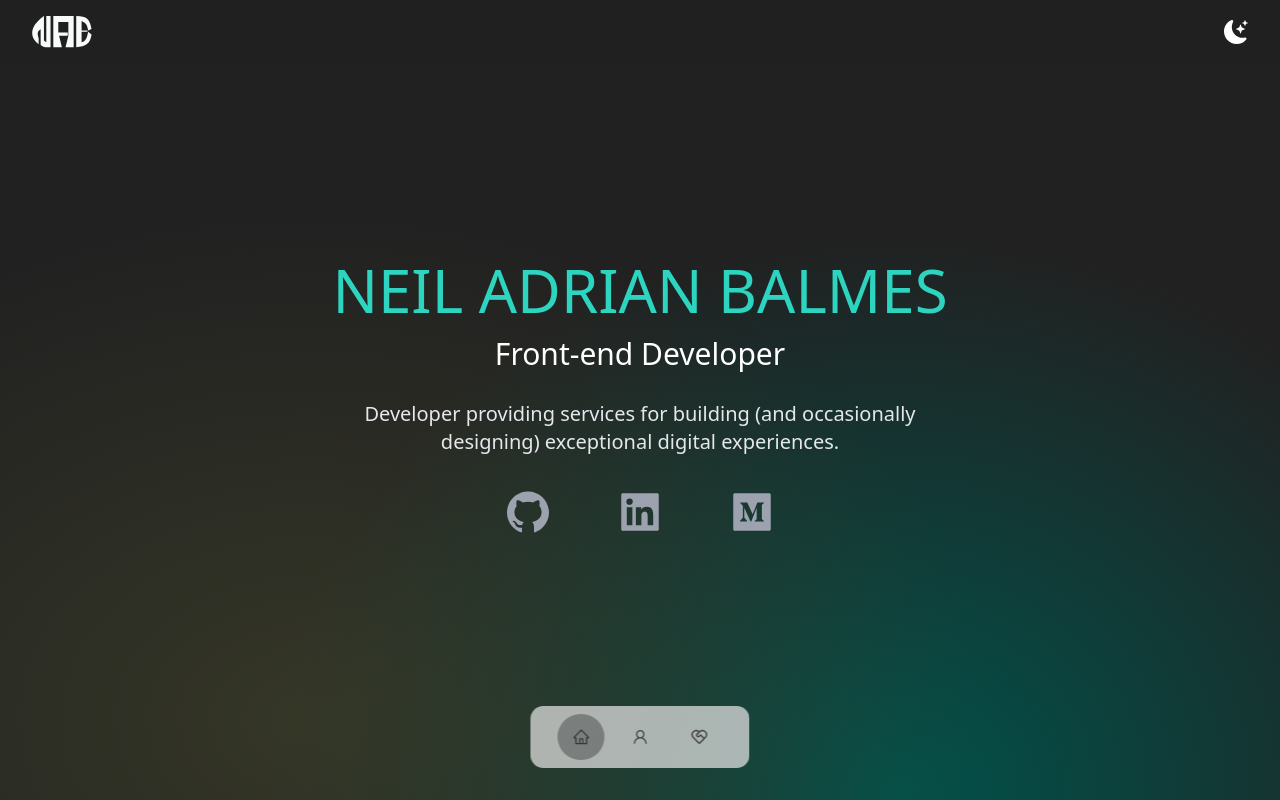
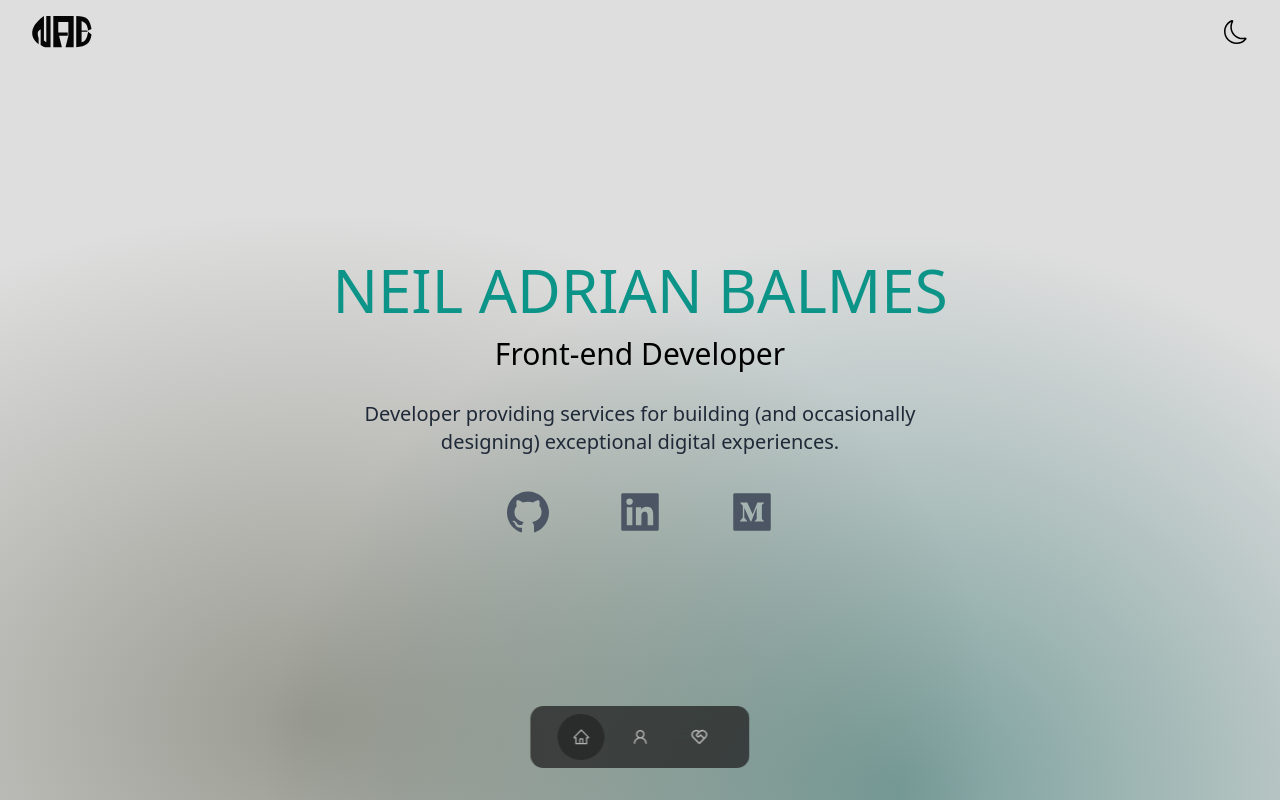
Before and after one commit to nabalmes/react-2023, a React (Create React App) app: page / in a window 1280 px wide. Built offline with nearby package versions, Linux system fonts and the light colour scheme.

Commit message:
mod logos

```diff
--- a/src/App.js
+++ b/src/App.js
@@ -1,5 +1,5 @@
 import { useState } from "react";
-import { BsFillMoonStarsFill } from "react-icons/bs";
+import { BsMoon, BsSun } from "react-icons/bs";
 import Logo from './assets/NAB-logo-dark.svg'
 import Nav from './nav/Nav'
 import { BrowserRouter as Router, Routes, Route, Link } from "react-router-dom";
@@ -10,18 +10,19 @@ import Work from './Work'
 
 
 function App() {
-  const [darkMode, setDarkMode] = useState(true);
+  const [darkMode, setDarkMode] = useState(false);
   return (
     <Router>
       <div className={darkMode ? "dark" : ""}  >
         <main className="bg-light bg-light-image dark:bg-dark  dark:bg-dark-image">
           <header className="bg-nav-dark dark:bg-nav-light backdrop-blur fixed inset-0 h-16 w-full px-8 flex items-center justify-between dark:text-white z-10">
-            <Link to='/' className="cursor-pointer">
+            <Link to='/' className="cursor-pointer select-none">
               <img className="dark:invert" src={Logo} width="60px" />
             </Link>
             <ul className="flex items-center">
-              <li>
-                <BsFillMoonStarsFill onClick={() => setDarkMode(!darkMode)} className=" cursor-pointer text-2xl" />
+              <li onClick={() => setDarkMode(!darkMode)} className='mode-logo__cont'>
+                <BsMoon style={{display: darkMode ? "none" : "block"}}  className=" cursor-pointer text-2xl" />
+                <BsSun style={{display: darkMode ? "block" : "none"}}  className=" cursor-pointer text-2xl" />
               </li>
             </ul>
           </header>
```
